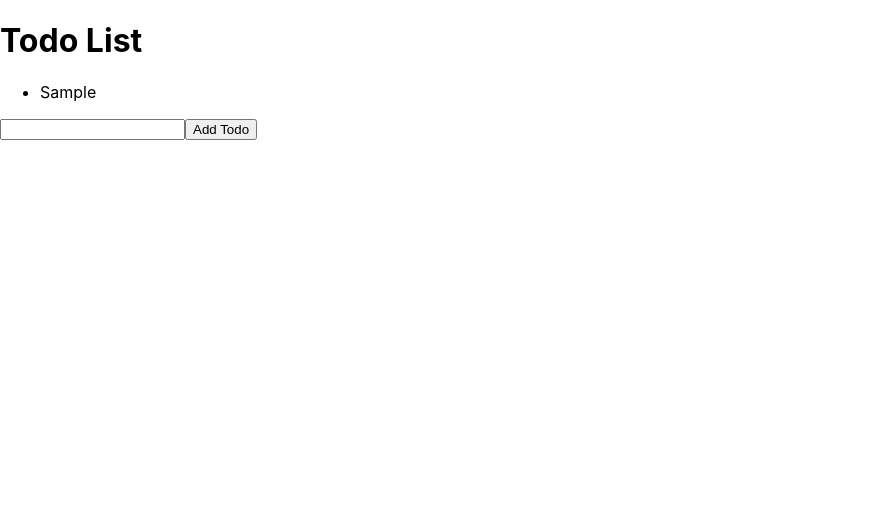
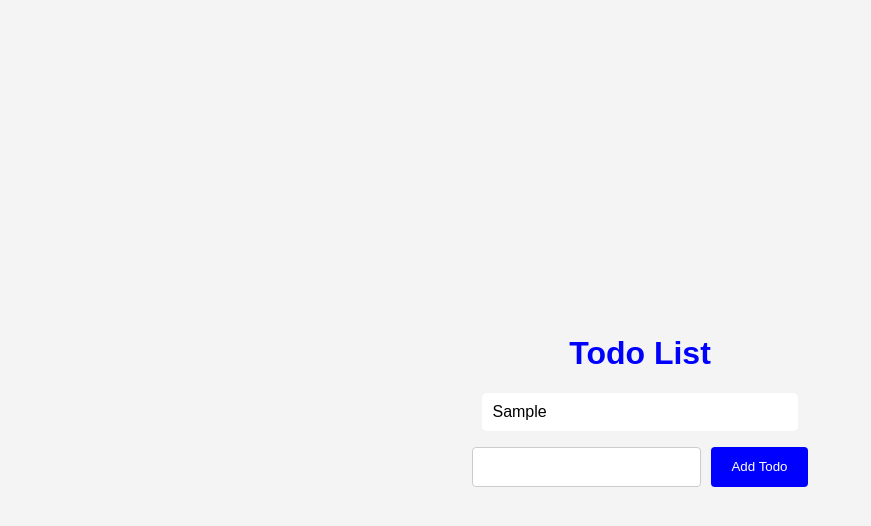
Before and after one commit to klima3775/to-dolist, a React (Create React App) app: page / in a window 1280 px wide. Both pictures are taken after typing "Sample" into the empty fields and a click on the button "Add Todo". Shown: the top 526 px of the page, without its empty margins (0-871 px from the left). Built offline with nearby package versions, Linux system fonts and the light colour scheme.

Commit message:
completed

```diff
--- a/package.json
+++ b/package.json
@@ -10,6 +10,7 @@
     "react-dom": "^18.2.0",
     "react-scripts": "5.0.1",
     "saas": "^1.0.0",
+    "sass": "^1.72.0",
     "web-vitals": "^2.1.4"
   },
   "scripts": {
--- a/src/App.css
+++ /dev/null
@@ -1,38 +0,0 @@
-.App {
-  text-align: center;
-}
-
-.App-logo {
-  height: 40vmin;
-  pointer-events: none;
-}
-
-@media (prefers-reduced-motion: no-preference) {
-  .App-logo {
-    animation: App-logo-spin infinite 20s linear;
-  }
-}
-
-.App-header {
-  background-color: #282c34;
-  min-height: 100vh;
-  display: flex;
-  flex-direction: column;
-  align-items: center;
-  justify-content: center;
-  font-size: calc(10px + 2vmin);
-  color: white;
-}
-
-.App-link {
-  color: #61dafb;
-}
-
-@keyframes App-logo-spin {
-  from {
-    transform: rotate(0deg);
-  }
-  to {
-    transform: rotate(360deg);
-  }
-}
--- a/src/App.js
+++ b/src/App.js
@@ -1,6 +1,5 @@
-import "./App.css";
-// import ToDoList from "./components/toDoList/toDoList";
-import TodoApp from "./components/toDoList/toDoList";
+import "./App.scss";
+import TodoApp from "./components/App/appToDo";
 function App() {
   return <TodoApp />;
 }
--- /dev/null
+++ b/src/components/App/appToDo.jsx
@@ -0,0 +1,28 @@
+import React, { useState } from "react";
+import TodoList from "../toDoList/toDoList";
+import AddTodoForm from "../toDoForm/AddTodoForm";
+import "./toDo.scss";
+function TodoApp() {
+  const [todos, setTodos] = useState([]);
+
+  const addTodo = (todoText) => {
+    const newTodo = { text: todoText, completed: false };
+    setTodos([...todos, newTodo]);
+  };
+
+  const toggleTodo = (index) => {
+    const newTodos = [...todos];
+    newTodos[index].completed = !newTodos[index].completed;
+    setTodos(newTodos);
+  };
+
+  return (
+    <div>
+      <h1>Todo List</h1>
+      <TodoList todos={todos} toggleTodo={toggleTodo} />
+      <AddTodoForm addTodo={addTodo} />
+    </div>
+  );
+}
+
+export default TodoApp;
--- /dev/null
+++ b/src/components/App/toDo.scss
@@ -0,0 +1,62 @@
+body {
+  display: flex;
+  justify-content: center;
+  align-items: center;
+  height: 100vh;
+  background-color: #f4f4f4;
+  font-family: Arial, sans-serif;
+}
+
+h1 {
+  text-align: center;
+  color: blue;
+}
+
+.todo-list {
+  list-style: none;
+  padding: 0;
+}
+
+.todo-item {
+  background-color: #fff;
+  margin: 10px;
+  padding: 10px;
+  border-radius: 5px;
+  cursor: pointer;
+  transition: background-color 0.3s ease;
+
+  &.completed {
+    text-decoration: line-through;
+  }
+
+  &:hover {
+    background-color: #ddd;
+  }
+}
+
+.add-todo-form {
+  display: flex;
+  justify-content: center;
+  margin-top: 10px;
+
+  input[type="text"] {
+    padding: 10px;
+    border: 1px solid #ccc;
+    border-radius: 4px;
+    font-size: 16px;
+    margin-right: 10px;
+  }
+
+  button {
+    padding: 10px 20px;
+    border: none;
+    border-radius: 4px;
+    background-color: blue;
+    color: white;
+    cursor: pointer;
+
+    &:hover {
+      background-color: darkblue;
+    }
+  }
+}
--- /dev/null
+++ b/src/components/toDoForm/AddTodoForm.jsx
@@ -0,0 +1,21 @@
+import React from "react";
+function AddTodoForm({ addTodo }) {
+  return (
+    <form
+      className="add-todo-form"
+      onSubmit={(e) => {
+        e.preventDefault();
+        const todoText = e.target.elements.todoText.value.trim();
+        if (todoText) {
+          addTodo(todoText);
+          e.target.elements.todoText.value = "";
+        }
+      }}
+    >
+      <input type="text" name="todoText" />
+      <button type="submit">Add Todo</button>
+    </form>
+  );
+}
+
+export default AddTodoForm;
--- a/src/components/toDoList/toDoList.jsx
+++ b/src/components/toDoList/toDoList.jsx
@@ -1,80 +1,20 @@
-// import React, { useState } from "react";
+import React from "react";
 
-// function ToDoList() {
-//   const [todos, setTodos] = useState([]); // Список дел
-//   const [newTodo, setNewTodo] = useState(""); // Новое дело
-
-//   const toggleTodo = (index) => {
-//     const newTodos = [...todos];
-//     newTodos[index].done = !newTodos[index].done;
-//     setTodos(newTodos);
-//   };
-
-//   const addTodo = () => {
-//     setTodos([...todos, { text: newTodo, done: false }]);
-//     setNewTodo("");
-//   };
-
-//   return (
-//     <div>
-//       {todos.map((todo, index) => (
-//         <div key={index} onClick={() => toggleTodo(index)}>
-//           {todo.text} {todo.done ? "✓" : ""}
-//         </div>
-//       ))}
-//       <input value={newTodo} onChange={(e) => setNewTodo(e.target.value)} />
-//       <button onClick={addTodo}>Добавить</button>
-//     </div>
-//   );
-// }
-// export default ToDoList;
-import React, { useState } from "react";
-
-function TodoApp() {
-  const [todos, setTodos] = useState([]);
-
-  // Функція для додавання нової тудушки
-  const addTodo = (todoText) => {
-    const newTodo = { text: todoText, completed: false };
-    setTodos([...todos, newTodo]);
-  };
-
-  // Функція для зміни стану тудушки по індексу
-  const toggleTodo = (index) => {
-    const newTodos = [...todos];
-    newTodos[index].completed = !newTodos[index].completed;
-    setTodos(newTodos);
-  };
-
+function TodoList({ todos, toggleTodo }) {
   return (
-    <div>
-      <h1>Todo List</h1>
-      <ul>
+    <ul className="todo-list">
+      {" "}
       {todos.map((todo, index) => (
         <li
           key={index}
+          className={`todo-item ${todo.completed ? "completed" : ""}`}
           onClick={() => toggleTodo(index)}
-            style={{ textDecoration: todo.completed ? "line-through" : "none" }}
         >
           {todo.text}
         </li>
       ))}
     </ul>
-      <form
-        onSubmit={(e) => {
-          e.preventDefault();
-          const todoText = e.target.elements.todoText.value.trim();
-          if (todoText) {
-            addTodo(todoText);
-            e.target.elements.todoText.value = "";
-          }
-        }}
-      >
-        <input type="text" name="todoText" />
-        <button type="submit">Add Todo</button>
-      </form>
-    </div>
   );
 }
 
-export default TodoApp;
+export default TodoList;
```
Also changed, not shown: src/App.scss (added), src/components/toDoList/toDoList.scss (deleted). Lines whose indentation alone changed are shown as unchanged.
